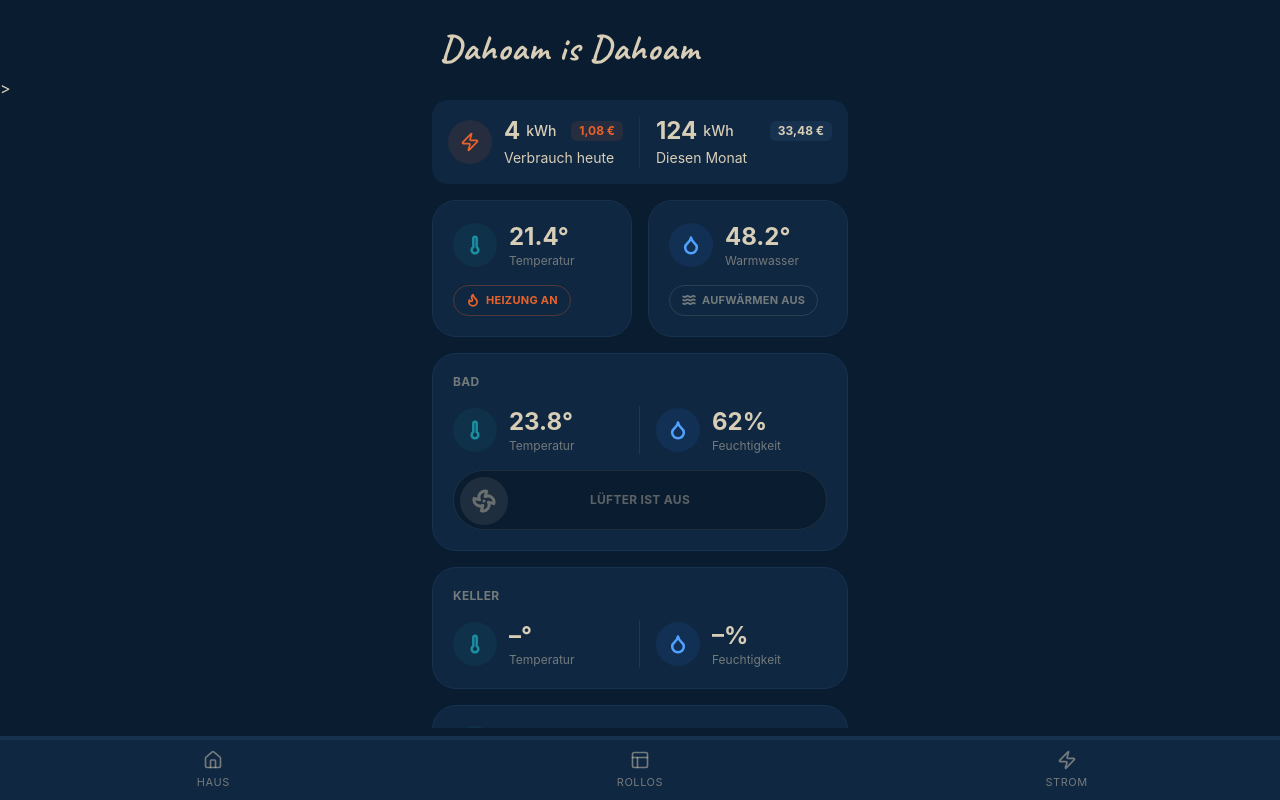
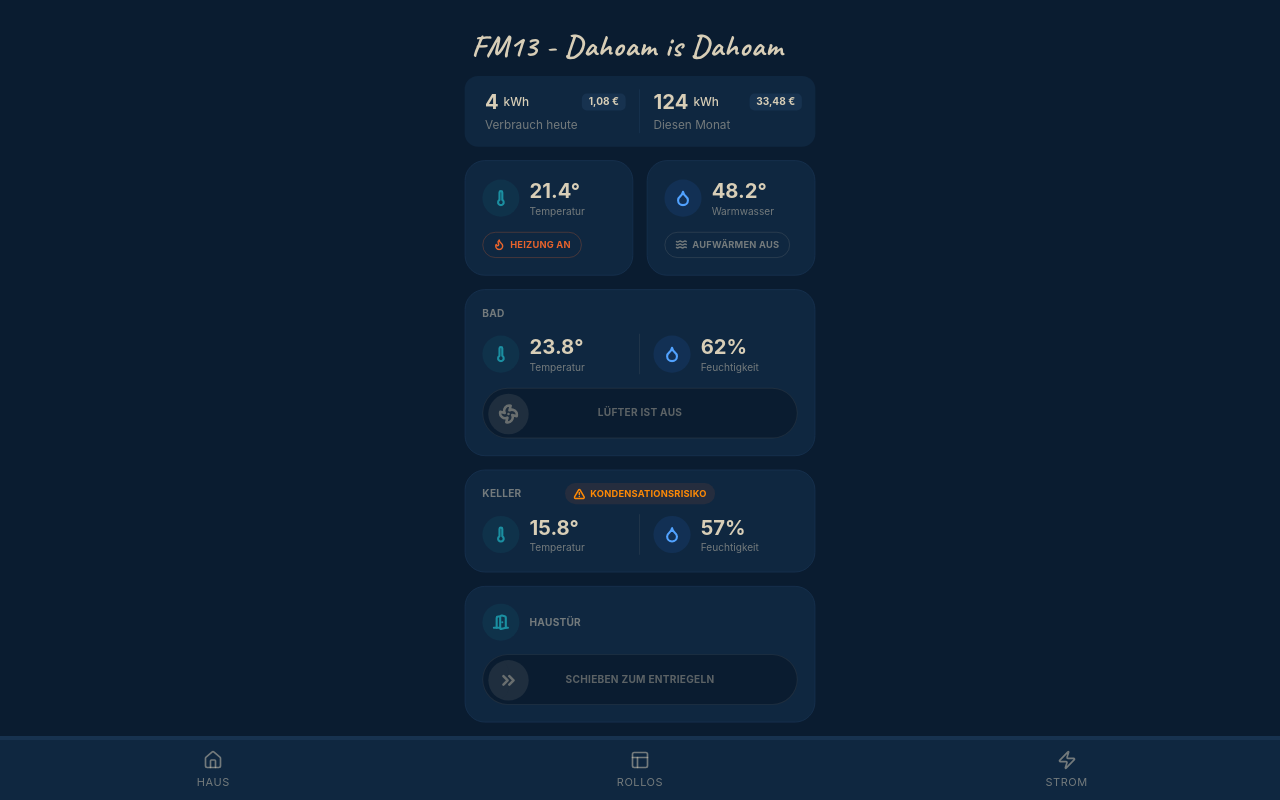
Before and after one commit to reitsoft/shutter3000, a SvelteKit app: page /dashboard in a window 1280 px wide. Built offline with nearby package versions, Linux system fonts and the light colour scheme.

Commit message:
optimierungen

```diff
--- a/src/lib/components/BottomNav.svelte
+++ b/src/lib/components/AppNav.svelte
@@ -13,7 +13,7 @@
 </script>
 
 <nav
-  class="fixed bottom-0 left-0 right-0 h-16 flex justify-around items-center bg-navy-900 border-t-4 border-navy-800 z-50"
+  class="fixed bottom-0 left-0 right-0 min-h-16 flex justify-around items-center bg-navy-900 border-t-4 border-navy-800 z-50"
   style="padding-bottom: env(safe-area-inset-bottom);"
 >
   {#each items as item (item.href)}
--- /dev/null
+++ b/src/lib/utilities/Taupunktcheck.svelte
@@ -0,0 +1,65 @@
+<script lang="ts">
+	import { kondensationsRisiko } from '$lib/utilities/taupunkt';
+
+	interface Props {
+		/** Außentemperatur in °C */
+		aussenTemp: number;
+		/** relative Außenluftfeuchte in % */
+		aussenFeuchte: number;
+		/** Kellertemperatur in °C (Näherung für Wandoberflächentemperatur) */
+		kellerTemp: number;
+		/** Sicherheitsabstand in Kelvin (optional, Default 2) */
+		sicherheitsabstandK?: number;
+	}
+
+	let { aussenTemp, aussenFeuchte, kellerTemp, sicherheitsabstandK = 2 }: Props = $props();
+
+	let ergebnis = $derived(
+		kondensationsRisiko({
+			quellTempC: aussenTemp,
+			quellFeuchtePercent: aussenFeuchte,
+			oberflaechenTempC: kellerTemp,
+			sicherheitsabstandK
+		})
+	);
+</script>
+
+<div class="taupunkt-check" class:risiko={ergebnis.risiko}>
+	<div class="zeile">
+		<span>Taupunkt (Außenluft)</span>
+		<strong>{ergebnis.taupunktC.toFixed(1)} °C</strong>
+	</div>
+	<div class="zeile">
+		<span>Abstand zur Kellertemp.</span>
+		<strong>{ergebnis.abstandK.toFixed(1)} K</strong>
+	</div>
+	<div class="status">
+		{#if ergebnis.risiko}
+			⚠️ Kondensationsrisiko — nicht lüften
+		{:else}
+			✅ Lüften unbedenklich
+		{/if}
+	</div>
+</div>
+
+<style>
+	.taupunkt-check {
+		display: grid;
+		gap: 0.25rem;
+		padding: 0.75rem 1rem;
+		border-radius: 0.5rem;
+		background: color-mix(in srgb, teal 12%, transparent);
+	}
+	.taupunkt-check.risiko {
+		background: color-mix(in srgb, orangered 15%, transparent);
+	}
+	.zeile {
+		display: flex;
+		justify-content: space-between;
+		font-size: 0.85rem;
+	}
+	.status {
+		margin-top: 0.25rem;
+		font-weight: 600;
+	}
+</style>
--- /dev/null
+++ b/src/lib/utilities/taupunkt.ts
@@ -0,0 +1,69 @@
+/**
+ * Taupunkt-Berechnung nach Magnus-Formel und Kondensationsrisiko-Check
+ * für Kellerlüftung / Feuchteschutz-Automatisierungen.
+ *
+ * Gültigkeitsbereich der Magnus-Näherung: ca. 0 °C bis 60 °C, 1–100 % rF.
+ */
+
+// Magnus-Koeffizienten für Wasser (über flüssigem Wasser, positive Temperaturen)
+const MAGNUS_A = 17.62;
+const MAGNUS_B = 243.12; // °C
+
+/**
+ * Berechnet den Taupunkt einer Luftmasse.
+ * @param tempC   Lufttemperatur in °C
+ * @param rhPercent  relative Luftfeuchte in % (0–100)
+ * @returns Taupunkt in °C
+ */
+export function taupunkt(tempC: number, rhPercent: number): number {
+	if (rhPercent <= 0 || rhPercent > 100) {
+		throw new Error(`Ungültige relative Feuchte: ${rhPercent}% (erwartet 0 < rH <= 100)`);
+	}
+
+	const gamma = Math.log(rhPercent / 100) + (MAGNUS_A * tempC) / (MAGNUS_B + tempC);
+	return (MAGNUS_B * gamma) / (MAGNUS_A - gamma);
+}
+
+/**
+ * Sättigungsdampfdruck nach Magnus (hPa) — nützlich für absolute Feuchte o.ä.
+ */
+export function saettigungsdampfdruck(tempC: number): number {
+	return 6.112 * Math.exp((MAGNUS_A * tempC) / (MAGNUS_B + tempC));
+}
+
+export interface KondensationsRisikoInput {
+	/** Temperatur der Luft, die einströmt (z. B. Außenluft) in °C */
+	quellTempC: number;
+	/** relative Feuchte der einströmenden Luft in % */
+	quellFeuchtePercent: number;
+	/** Temperatur der Fläche, an der Kondensation entstehen könnte (z. B. Kellerwand/-luft) in °C */
+	oberflaechenTempC: number;
+	/** Sicherheitsabstand in Kelvin, den der Taupunkt unter der Oberflächentemperatur bleiben soll (Default 2 K) */
+	sicherheitsabstandK?: number;
+}
+
+export interface KondensationsRisikoResult {
+	/** Taupunkt der Quellluft in °C */
+	taupunktC: number;
+	/** taupunktC + sicherheitsabstandK <= oberflaechenTempC */
+	risiko: boolean;
+	/** verbleibender Abstand zwischen Oberflächentemp und Taupunkt in Kelvin (negativ = bereits im Risikobereich) */
+	abstandK: number;
+}
+
+/**
+ * Prüft, ob beim Einströmen der Quellluft (z. B. Außenluft beim Lüften)
+ * Kondensation an einer kälteren Fläche (z. B. Kellerwand) zu erwarten ist.
+ */
+export function kondensationsRisiko(input: KondensationsRisikoInput): KondensationsRisikoResult {
+	const { quellTempC, quellFeuchtePercent, oberflaechenTempC, sicherheitsabstandK = 2 } = input;
+
+	const tp = taupunkt(quellTempC, quellFeuchtePercent);
+	const abstand = oberflaechenTempC - tp;
+
+	return {
+		taupunktC: tp,
+		risiko: abstand < sicherheitsabstandK,
+		abstandK: abstand
+	};
+}
--- a/src/routes/+layout.svelte
+++ b/src/routes/+layout.svelte
@@ -1,12 +1,14 @@
 <script lang="ts">
 	import './layout.css';
 	import favicon from '$lib/assets/favicon.svg';
-	import BottomNav from "$lib/components/BottomNav.svelte"
+	import AppNav from '$lib/components/AppNav.svelte';
 
 	let { children } = $props();
 </script>
 
 <svelte:head><link rel="icon" href={favicon} /></svelte:head>
-{@render children()}
+<div class="h-dvh w-full bg-navy-950 text-cream-100" style="padding-bottom: var(--nav-height);">
+	{@render children()}
+</div>
 
-<BottomNav />
+<AppNav />
--- a/src/routes/dashboard/+page.svelte
+++ b/src/routes/dashboard/+page.svelte
@@ -10,6 +10,10 @@
 	import Check from '@lucide/svelte/icons/check';
 	import House from '@lucide/svelte/icons/house';
 	import Rows3 from '@lucide/svelte/icons/rows-3';
+	import TriangleAlert from '@lucide/svelte/icons/triangle-alert';
+	import { CircleCheck } from '@lucide/svelte';
+
+	import { kondensationsRisiko } from '$lib/utilities/taupunkt';
 
 	// Dummy-Daten
 	const strom = {
@@ -21,10 +25,6 @@
 	const heizung = { temp: 21.4, an: true };
 	const warmwasser = { temp: 48.2, aufbereitung: false };
 	const bad = { temp: 23.8, feuchtigkeit: 62 };
-    const keller: { temp: number | null; feuchtigkeit: number | null } = {
-        temp: null,
-        feuchtigkeit: null
-    };
 
 	// Lüfter-Schieber (Bad)
 	const LUEFTER_LAUFZEIT_SEKUNDEN = 120;
@@ -43,6 +43,33 @@
 	let dragX = $state(0);
 	let pointerStartX = 0;
 	let dragStartX = 0;
+
+	// Dummy-Daten — durch echte Props/Store-Werte ersetzen
+	let kellerDummy = {
+		temp: 15.8,
+		feuchtigkeit: 57
+	};
+
+	let aussen = {
+		temp: 26.4,
+		feuchtigkeit: 53
+	};
+
+	let taupunktStatus = $derived(
+		aussen.temp != null && aussen.feuchtigkeit != null && kellerDummy.temp != null
+			? kondensationsRisiko({
+					quellTempC: aussen.temp,
+					quellFeuchtePercent: aussen.feuchtigkeit,
+					oberflaechenTempC: kellerDummy.temp
+				})
+			: null
+	);
+
+	// Automatische Skalierung: verhindert Scrollbalken, indem der Content
+	// bei zu wenig Platz proportional verkleinert wird
+	let outerHeight = $state(0);
+	let contentHeight = $state(0);
+	let scale = $derived(contentHeight > 0 ? Math.min(1, outerHeight / contentHeight) : 1);
 
 	$effect(() => {
 		if (dragging) return;
@@ -109,7 +136,9 @@
 	let tuerDragStartX = 0;
 	let autoLockTimeout: ReturnType<typeof setTimeout> | undefined;
 
-    let tuerMaxDrag = $derived(Math.max(tuerTrackBreite - TUER_KNOB_GROESSE - TUER_TRACK_PADDING * 2, 0));
+	let tuerMaxDrag = $derived(
+		Math.max(tuerTrackBreite - TUER_KNOB_GROESSE - TUER_TRACK_PADDING * 2, 0)
+	);
 	let tuerFortschritt = $derived(tuerMaxDrag > 0 ? tuerDragX / tuerMaxDrag : 0);
 
 	function onTuerPointerDown(e: PointerEvent) {
@@ -147,34 +176,49 @@
 	}
 </script>
 
-<div class="flex h-dvh flex-col bg-navy-950 text-cream-100 select-none">
+<!-- Äußerer Container: feste Viewport-Höhe, zentriert den skalierten Content -->
+<div
+	bind:clientHeight={outerHeight}
+	class="flex h-full w-full items-start justify-center overflow-hidden bg-navy-950"
+>
+	<!-- Innerer Container: wird gemessen und bei Bedarf herunterskaliert, Breite bleibt fix -->
+	<div
+		bind:clientHeight={contentHeight}
+		style="transform: scale({scale}); transform-origin: top center; width: 28rem;"
+		class="flex flex-col text-cream-100 select-none"
+	>
 		<!-- Header -->
-<header class="w-full max-w-md shrink-0 self-center px-6 pt-7 pb-2 flex items-center justify-between">
+		<header class="flex w-full shrink-0 items-center justify-between px-6 pt-7 pb-2">
 			<div>
-        <h1 class="font-handwriting text-4xl font-bold tracking-wide text-cream-100">
-            Dahoam is Dahoam
+				<h1
+					class="font-handwriting font-bold tracking-wide whitespace-nowrap text-cream-100"
+					style="font-size: clamp(1.25rem, 7vw, 2.25rem);"
+				>
+					FM13 - Dahoam is Dahoam
 				</h1>
 			</div>
-</header>>
+		</header>
 
-    <main class="w-full max-w-md flex-1 self-center overflow-y-auto px-4 pb-4">
+		<main class="w-full px-4 pb-4">
 			<div class="flex flex-col gap-4">
 				<!-- Stromverbrauch -->
 				<div class="grid grid-cols-2 divide-x divide-navy-800 rounded-2xl bg-navy-900 p-4">
 					<!-- Verbrauch heute -->
-    <div class="flex items-center gap-3 pr-4">
-        <div class="flex h-11 w-11 shrink-0 items-center justify-center rounded-full bg-orange-500/10">
-            <Zap class="h-5 w-5 text-orange-500" />
-        </div>
+					<div class="flex items-center gap-3 pl-2 pr-4">
+
 						<div class="flex min-w-0 flex-1 flex-col justify-center">
 							<div class="flex items-center gap-1.5">
-                <span class="text-2xl font-bold leading-tight text-cream-100">{strom.kwhHeute}</span>
-                <span class="text-sm font-medium text-cream-200">kWh</span>
-                <span class="ml-auto rounded-md bg-orange-500/10 px-2 py-0.5 text-xs font-bold text-orange-500">
+								<span class="text-2xl leading-tight font-bold text-cream-100"
+									>{strom.kwhHeute}</span
+								>
+								<span class="text-cream-200 text-sm font-medium">kWh</span>
+								<span
+									class="ml-auto rounded-md bg-navy-800 px-2 py-0.5 text-xs font-bold text-cream-100"
+								>
 									{strom.kostenHeute} €
 								</span>
 							</div>
-            <span class="mt-0.5 text-sm text-cream-200 truncate">Verbrauch heute</span>
+							<span class="text-cream-100/50 mt-0.5 truncate text-sm">Verbrauch heute</span>
 						</div>
 					</div>
 
@@ -182,13 +226,17 @@
 					<div class="flex items-center pl-4">
 						<div class="flex min-w-0 flex-1 flex-col justify-center">
 							<div class="flex items-center gap-1.5">
-                <span class="text-2xl font-bold leading-tight text-cream-100">{strom.kwhMonat}</span>
-                <span class="text-sm font-medium text-cream-200">kWh</span>
-                <span class="ml-auto rounded-md bg-navy-800 px-2 py-0.5 text-xs font-bold text-cream-100">
+								<span class="text-2xl leading-tight font-bold text-cream-100"
+									>{strom.kwhMonat}</span
+								>
+								<span class="text-cream-200 text-sm font-medium">kWh</span>
+								<span
+									class="ml-auto rounded-md bg-navy-800 px-2 py-0.5 text-xs font-bold text-cream-100"
+								>
 									{strom.kostenMonat} €
 								</span>
 							</div>
-            <span class="mt-0.5 text-sm text-cream-200 truncate">Diesen Monat</span>
+							<span class="text-cream-100/50 mt-0.5 truncate text-sm">Diesen Monat</span>
 						</div>
 					</div>
 				</div>
@@ -197,7 +245,9 @@
 				<div class="grid grid-cols-2 gap-4">
 					<div class="flex flex-col gap-4 rounded-3xl border border-navy-800 bg-navy-900 p-5">
 						<div class="flex items-center gap-3">
-                        <div class="flex h-11 w-11 shrink-0 items-center justify-center rounded-full bg-teal-500/10">
+							<div
+								class="flex h-11 w-11 shrink-0 items-center justify-center rounded-full bg-teal-500/10"
+							>
 								<Thermometer class="h-5 w-5 stroke-3 text-teal-500" />
 							</div>
 							<div>
@@ -205,7 +255,9 @@
 								<div class="text-xs text-cream-100/50">Temperatur</div>
 							</div>
 						</div>
-                    <span class="inline-flex w-fit items-center gap-1.5 rounded-full border border-orange-500/30 px-3 py-1.5 text-[11px] font-bold tracking-wide text-orange-500 uppercase">
+						<span
+							class="inline-flex w-fit items-center gap-1.5 rounded-full border border-orange-500/30 px-3 py-1.5 text-[11px] font-bold tracking-wide text-orange-500 uppercase"
+						>
 							<Flame class="h-3.5 w-3.5 stroke-3" />
 							Heizung {heizung.an ? 'an' : 'aus'}
 						</span>
@@ -213,7 +265,9 @@
 
 					<div class="flex flex-col gap-4 rounded-3xl border border-navy-800 bg-navy-900 p-5">
 						<div class="flex items-center gap-3">
-                        <div class="flex h-11 w-11 shrink-0 items-center justify-center rounded-full bg-blue-500/10">
+							<div
+								class="flex h-11 w-11 shrink-0 items-center justify-center rounded-full bg-blue-500/10"
+							>
 								<Droplet class="h-5 w-5 stroke-3 text-blue-400" />
 							</div>
 							<div>
@@ -221,7 +275,9 @@
 								<div class="text-xs text-cream-100/50">Warmwasser</div>
 							</div>
 						</div>
-                    <span class="inline-flex w-fit items-center gap-1.5 rounded-full border border-cream-100/15 px-3 py-1.5 text-[11px] font-bold tracking-wide text-cream-100/50 uppercase">
+						<span
+							class="inline-flex w-fit items-center gap-1.5 rounded-full border border-cream-100/15 px-3 py-1.5 text-[11px] font-bold tracking-wide text-cream-100/50 uppercase"
+						>
 							<Waves class="h-3.5 w-3.5 stroke-3" />
 							Aufwärmen {warmwasser.aufbereitung ? 'an' : 'aus'}
 						</span>
@@ -233,7 +289,9 @@
 					<span class="text-xs font-bold tracking-wide text-cream-100/50 uppercase">Bad</span>
 					<div class="grid grid-cols-2 divide-x divide-cream-100/10">
 						<div class="flex items-center gap-3">
-                        <div class="flex h-11 w-11 shrink-0 items-center justify-center rounded-full bg-teal-500/10">
+							<div
+								class="flex h-11 w-11 shrink-0 items-center justify-center rounded-full bg-teal-500/10"
+							>
 								<Thermometer class="h-5 w-5 stroke-3 text-teal-500" />
 							</div>
 							<div>
@@ -242,7 +300,9 @@
 							</div>
 						</div>
 						<div class="flex items-center gap-3 pl-4">
-                        <div class="flex h-11 w-11 shrink-0 items-center justify-center rounded-full bg-blue-500/10">
+							<div
+								class="flex h-11 w-11 shrink-0 items-center justify-center rounded-full bg-blue-500/10"
+							>
 								<Droplet class="h-5 w-5 stroke-3 text-blue-400" />
 							</div>
 							<div>
@@ -258,7 +318,11 @@
 						class="relative h-15 w-full overflow-hidden rounded-full border border-cream-100/10 bg-navy-950 p-1.5"
 					>
 						<div class="pointer-events-none absolute inset-0 flex items-center justify-center">
-                        <span class="text-xs font-bold tracking-wide uppercase {luefterAn ? 'text-cream-100' : 'text-cream-100/40'}">
+							<span
+								class="text-xs font-bold tracking-wide uppercase {luefterAn
+									? 'text-cream-100'
+									: 'text-cream-100/40'}"
+							>
 								{luefterAn ? `Restlaufzeit ${restlaufzeitMinuten} Min` : 'Lüfter ist Aus'}
 							</span>
 						</div>
@@ -267,14 +331,20 @@
 							type="button"
 							role="switch"
 							aria-checked={luefterAn}
-                        aria-label={luefterAn ? `Badlüfter ausschalten, noch ${restlaufzeitMinuten} Minuten aktiv` : 'Badlüfter einschalten'}
+							aria-label={luefterAn
+								? `Badlüfter ausschalten, noch ${restlaufzeitMinuten} Minuten aktiv`
+								: 'Badlüfter einschalten'}
 							onpointerdown={onPointerDown}
 							onpointermove={onPointerMove}
 							onpointerup={onPointerUp}
 							onpointercancel={onPointerUp}
 							onclick={onKlick}
-                        class="absolute inset-y-1.5 left-1.5 z-10 flex h-12 w-12 shrink-0 items-center justify-center rounded-full {luefterAn ? 'bg-teal-500' : 'bg-cream-100/10'}"
-                        style="touch-action: none; transform: translateX({dragX}px); transition: {dragging ? 'none' : 'transform 200ms ease-out'};"
+							class="absolute inset-y-1.5 left-1.5 z-10 flex h-12 w-12 shrink-0 items-center justify-center rounded-full {luefterAn
+								? 'bg-teal-500'
+								: 'bg-cream-100/10'}"
+							style="touch-action: none; transform: translateX({dragX}px); transition: {dragging
+								? 'none'
+								: 'transform 200ms ease-out'};"
 						>
 							<Fan
 								class="h-6 w-6 stroke-3 {luefterAn ? 'text-navy-950' : 'text-cream-100/40'}"
@@ -286,26 +356,50 @@
 
 				<!-- Keller -->
 				<div class="flex flex-col gap-4 rounded-3xl border border-navy-800 bg-navy-900 p-5">
-                <span class="text-xs font-bold tracking-wide text-cream-100/50 uppercase">Keller</span>
+					<div class="relative flex items-center">
+						<span class="text-xs font-bold tracking-wide text-cream-100/50 uppercase"
+							>Keller</span
+						>
+
+						{#if taupunktStatus}
+							<div
+								class="absolute left-1/2 flex -translate-x-1/2 items-center gap-1.5 rounded-full px-2.5 py-1 text-[11px] font-bold tracking-wide uppercase
+				{taupunktStatus.risiko ? 'bg-orange-500/10 text-orange-400' : 'bg-teal-500/10 text-teal-500'}"
+							>
+								{#if taupunktStatus.risiko}
+									<TriangleAlert class="h-3.5 w-3.5 stroke-3" />
+									Kondensationsrisiko
+								{:else}
+									<CircleCheck class="h-3.5 w-3.5 stroke-3" />
+									Taupunkt OK
+								{/if}
+							</div>
+						{/if}
+					</div>
+
 					<div class="grid grid-cols-2 divide-x divide-cream-100/10">
 						<div class="flex items-center gap-3">
-                        <div class="flex h-11 w-11 shrink-0 items-center justify-center rounded-full bg-teal-500/10">
+							<div
+								class="flex h-11 w-11 shrink-0 items-center justify-center rounded-full bg-teal-500/10"
+							>
 								<Thermometer class="h-5 w-5 stroke-3 text-teal-500" />
 							</div>
 							<div>
 								<div class="text-2xl font-bold text-cream-100">
-                                {keller.temp != null ? keller.temp.toFixed(1) : '–'}°
+									{kellerDummy.temp != null ? kellerDummy.temp.toFixed(1) : '–'}°
 								</div>
 								<div class="text-xs text-cream-100/50">Temperatur</div>
 							</div>
 						</div>
 						<div class="flex items-center gap-3 pl-4">
-                        <div class="flex h-11 w-11 shrink-0 items-center justify-center rounded-full bg-blue-500/10">
+							<div
+								class="flex h-11 w-11 shrink-0 items-center justify-center rounded-full bg-blue-500/10"
+							>
 								<Droplet class="h-5 w-5 stroke-3 text-blue-400" />
 							</div>
 							<div>
 								<div class="text-2xl font-bold text-cream-100">
-                                {keller.feuchtigkeit != null ? keller.feuchtigkeit : '–'}%
+									{kellerDummy.feuchtigkeit != null ? kellerDummy.feuchtigkeit : '–'}%
 								</div>
 								<div class="text-xs text-cream-100/50">Feuchtigkeit</div>
 							</div>
@@ -316,10 +410,14 @@
 				<!-- Haustür -->
 				<div class="flex flex-col gap-4 rounded-3xl border border-navy-800 bg-navy-900 p-5">
 					<div class="flex items-center gap-3">
-                    <div class="flex h-11 w-11 shrink-0 items-center justify-center rounded-full bg-teal-500/10">
+						<div
+							class="flex h-11 w-11 shrink-0 items-center justify-center rounded-full bg-teal-500/10"
+						>
 							<DoorOpen class="h-5 w-5 stroke-3 text-teal-500" />
 						</div>
-                    <span class="text-xs font-bold tracking-wide text-cream-100/50 uppercase">Haustür</span>
+						<span class="text-xs font-bold tracking-wide text-cream-100/50 uppercase"
+							>Haustür</span
+						>
 					</div>
 
 					<div
@@ -328,12 +426,16 @@
 					>
 						<div
 							class="absolute inset-y-1.5 left-1.5 rounded-full bg-navy-950/15"
-                        style="width: {tuerDragX + TUER_KNOB_GROESSE / 2}px; transition: {tuerDragging ? 'none' : 'width 200ms ease-out'};"
+							style="width: {tuerDragX + TUER_KNOB_GROESSE / 2}px; transition: {tuerDragging
+								? 'none'
+								: 'width 200ms ease-out'};"
 						></div>
 
 						<div class="pointer-events-none absolute inset-0 flex items-center justify-center">
 							<span
-                            class="text-xs font-bold tracking-wide uppercase {tuerEntriegelt ? 'text-orange-500' : 'text-cream-100/40'}"
+								class="text-xs font-bold tracking-wide uppercase {tuerEntriegelt
+									? 'text-orange-500'
+									: 'text-cream-100/40'}"
 								style="opacity: {tuerEntriegelt ? 1 : Math.max(1 - tuerFortschritt * 1.6, 0)};"
 							>
 								{tuerEntriegelt ? 'Tür entriegelt' : 'Schieben zum Entriegeln'}
@@ -342,13 +444,19 @@
 
 						<button
 							type="button"
-                        aria-label={tuerEntriegelt ? 'Tür ist entriegelt' : 'Zum Entriegeln nach rechts schieben'}
+							aria-label={tuerEntriegelt
+								? 'Tür ist entriegelt'
+								: 'Zum Entriegeln nach rechts schieben'}
 							onpointerdown={onTuerPointerDown}
 							onpointermove={onTuerPointerMove}
 							onpointerup={onTuerPointerUp}
 							onpointercancel={onTuerPointerUp}
-                        class="absolute inset-y-1.5 left-1.5 z-10 flex h-12 w-12 shrink-0 items-center justify-center rounded-full {tuerEntriegelt ? 'bg-teal-500' : 'bg-cream-100/10'}"
-                        style="touch-action: none; transform: translateX({tuerDragX}px); transition: {tuerDragging ? 'none' : 'transform 200ms ease-out'};"
+							class="absolute inset-y-1.5 left-1.5 z-10 flex h-12 w-12 shrink-0 items-center justify-center rounded-full {tuerEntriegelt
+								? 'bg-teal-500'
+								: 'bg-cream-100/10'}"
+							style="touch-action: none; transform: translateX({tuerDragX}px); transition: {tuerDragging
+								? 'none'
+								: 'transform 200ms ease-out'};"
 						>
 							{#if tuerEntriegelt}
 								<Check class="h-6 w-6 stroke-3 text-navy-950" />
@@ -361,22 +469,6 @@
 			</div>
 		</main>
 
-    <!-- Navigationsleiste -->
-    <nav class="w-full shrink-0 bg-navy-950 pb-[env(safe-area-inset-bottom)]">
-        <div class="mx-auto flex max-w-md items-center justify-around py-3">
-            <a href="/dashboard" class="flex flex-col items-center gap-1 text-teal-500">
-                <House class="h-5 w-5 stroke-3" />
-                <span class="text-[11px] font-bold tracking-wide uppercase">Haus</span>
-                <span class="mt-0.5 h-0.5 w-4 rounded-full bg-teal-500"></span>
-            </a>
-            <a href="/rollos" class="flex flex-col items-center gap-1 text-cream-100/40">
-                <Rows3 class="h-5 w-5 stroke-3" />
-                <span class="text-[11px] font-bold tracking-wide uppercase">Rollos</span>
-            </a>
-            <a href="/strom" class="flex flex-col items-center gap-1 text-cream-100/40">
-                <Zap class="h-5 w-5 stroke-3" />
-                <span class="text-[11px] font-bold tracking-wide uppercase">Strom</span>
-            </a>
+
 	</div>
-    </nav>
 </div>
```
Also changed, not shown: src/routes/layout.css (+8 -0 lines). Lines whose indentation alone changed are shown as unchanged.
